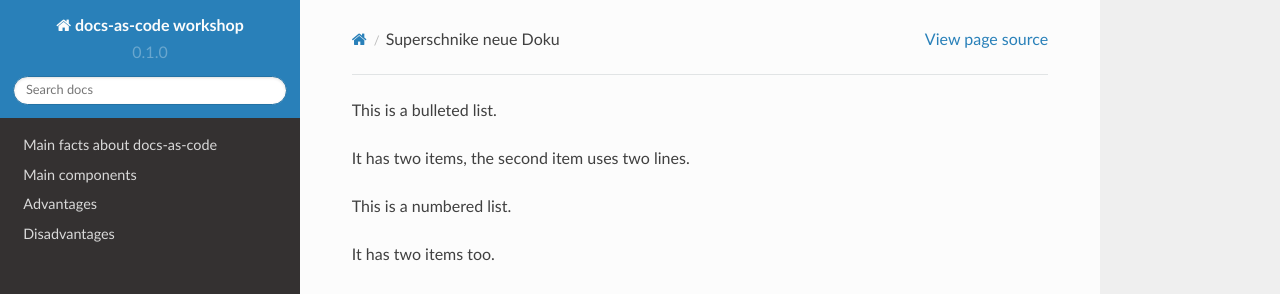
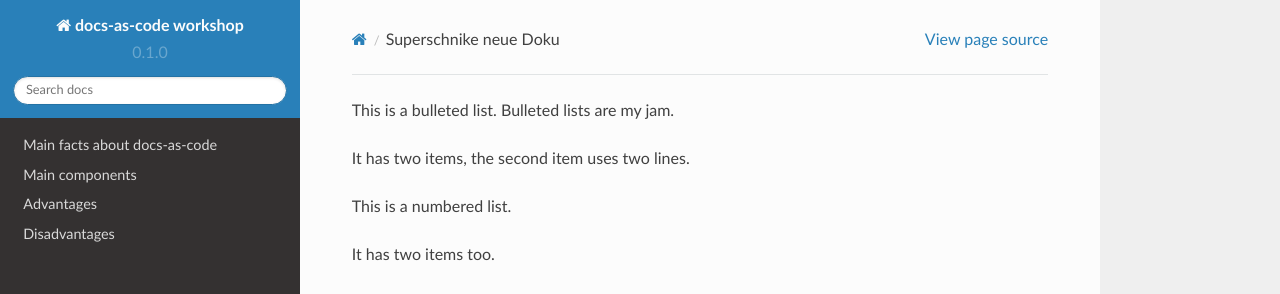
Before and after one commit to pezi77/workshop-fh-nov-22, a Sphinx documentation site: the page built from docs/source/nina.rst, in a window 1280 px wide. Shown: the top 294 px of the page. Built offline with Sphinx 7.4.7 and the Read the Docs theme 2.0.0, drawn with Linux system fonts in a browser that asks for light colours.

Commit message:
Update docs/source/nina.rst
Co-authored-by: Snevhead <118457724+Snevhead@users.noreply.github.com>

```diff
--- a/docs/source/nina.rst
+++ b/docs/source/nina.rst
@@ -1,4 +1,4 @@
-* This is a bulleted list.
+* This is a bulleted list. Bulleted lists are my jam.
 * It has two items, the second
   item uses two lines.
 
```
